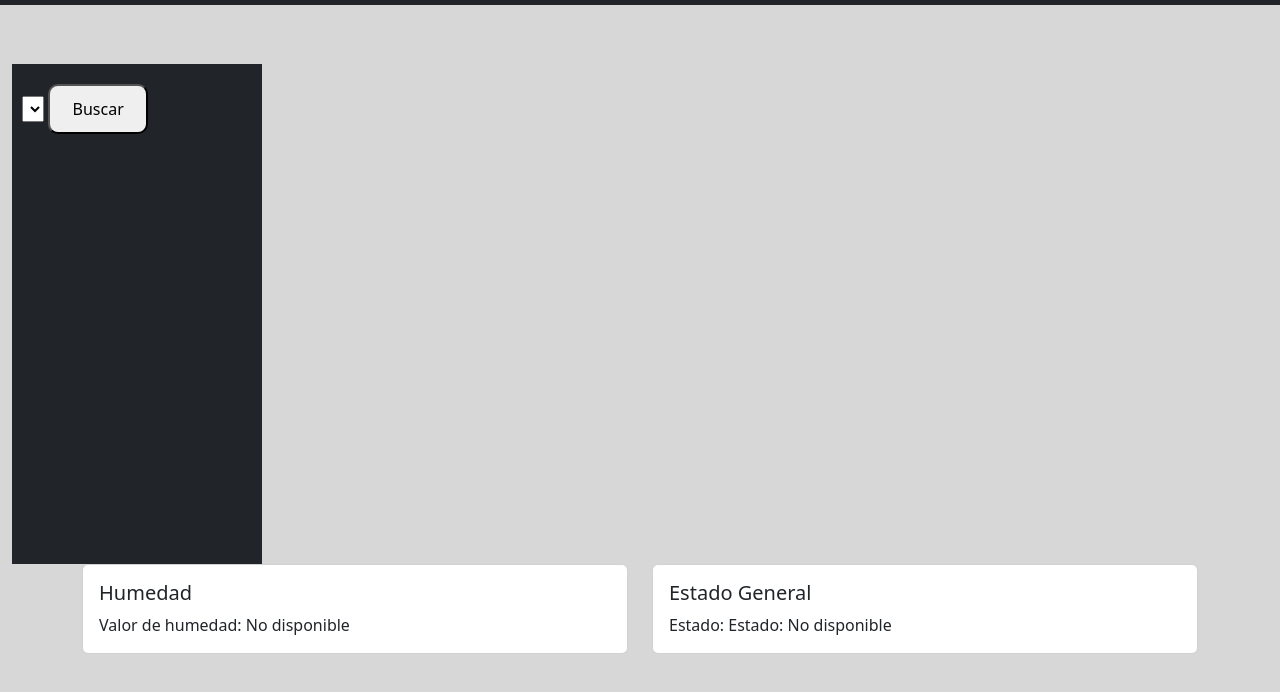
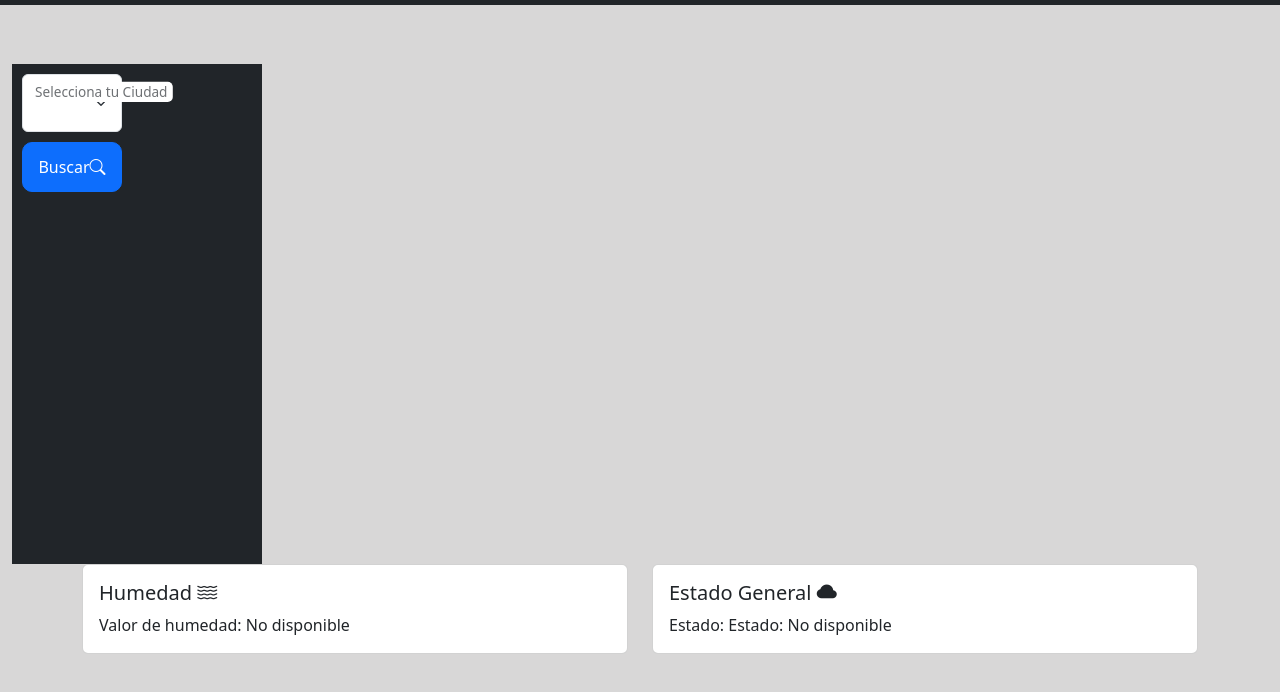
Before and after one commit to asalazar1123/dashboard, a website with bundled scripts: page index.html in a window 1280 px wide. Shown: the part 52-744 px from the top of the page. Built offline with nearby package versions, Linux system fonts and the light colour scheme; no server answers.

Commit message:
add styles

```diff
--- a/JS/app.js
+++ b/JS/app.js
@@ -63,8 +63,8 @@ function mostrarInformacionCiudad() {
     const estadoGeneralSpan = document.getElementById('estado-general');
 
     if (indiceCiudad !== -1) {
-        humedadSpan.textContent = `Valor de humedad: ${humedad[indiceCiudad]} %`;
-        estadoGeneralSpan.textContent = `Estado: ${estadoGeneral[indiceCiudad]}`;
+        humedadSpan.textContent = `${humedad[indiceCiudad]} %`;
+        estadoGeneralSpan.textContent = `${estadoGeneral[indiceCiudad]}`;
     } else {
         humedadSpan.textContent = 'Valor de humedad: No disponible';
         estadoGeneralSpan.textContent = 'Estado: No disponible';
--- a/index.html
+++ b/index.html
@@ -8,6 +8,7 @@
   <link href="https://cdn.jsdelivr.net/npm/bootstrap@5.3.1/dist/css/bootstrap.min.css" rel="stylesheet"
     integrity="sha384-4bw+/aepP/YC94hEpVNVgiZdgIC5+VKNBQNGCHeKRQN+PtmoHDEXuppvnDJzQIu9" crossorigin="anonymous">
   <script src="https://cdn.jsdelivr.net/npm/chart.js"></script>
+  <link rel="stylesheet" href="https://cdn.jsdelivr.net/npm/bootstrap-icons@1.11.1/font/bootstrap-icons.css">
 </head>
 
 <body>
@@ -30,10 +31,17 @@
           <div class="barra-lateral bg-dark ">
             <!-- en duda si va boton o va input -->
             <div class="texto">
-              <select name="regiones" id="regiones">
 
-              </select>
-              <button type="button" id="buscar">Buscar</button>
+              <div class="form-floating">
+                <select class="form-select" name="regiones" id="regiones" >
+
+                </select>
+                <label for="floatingSelect">Selecciona tu Ciudad</label>
+              </div>
+              <!-- <select name="regiones" id="regiones">
+
+              </select> -->
+              <button type="button" id="buscar" class="btn btn-primary">Buscar<i class="bi bi-search"></i></button>
             </div>
 
           </div>
@@ -52,7 +60,7 @@
         <div class="col-md-6">
             <div class="card">
                 <div class="card-body">
-                    <h5 class="card-title">Humedad</h5>
+                    <h5 class="card-title" >Humedad <i class="bi bi-water"></i> </h5>
                     <p class="card-text"><span id="humedad-valor"></span></p>
                 </div>
             </div>
@@ -60,7 +68,7 @@
         <div class="col-md-6">
             <div class="card">
                 <div class="card-body">
-                    <h5 class="card-title">Estado General</h5>
+                    <h5 class="card-title">Estado General <i class="bi bi-cloud-fill"></i></h5>
                     <!-- Aquí puedes mostrar la información del estado general desde la API -->
                     <p class="card-text">Estado: <span id="estado-general"></span></p>
                 </div>
```
